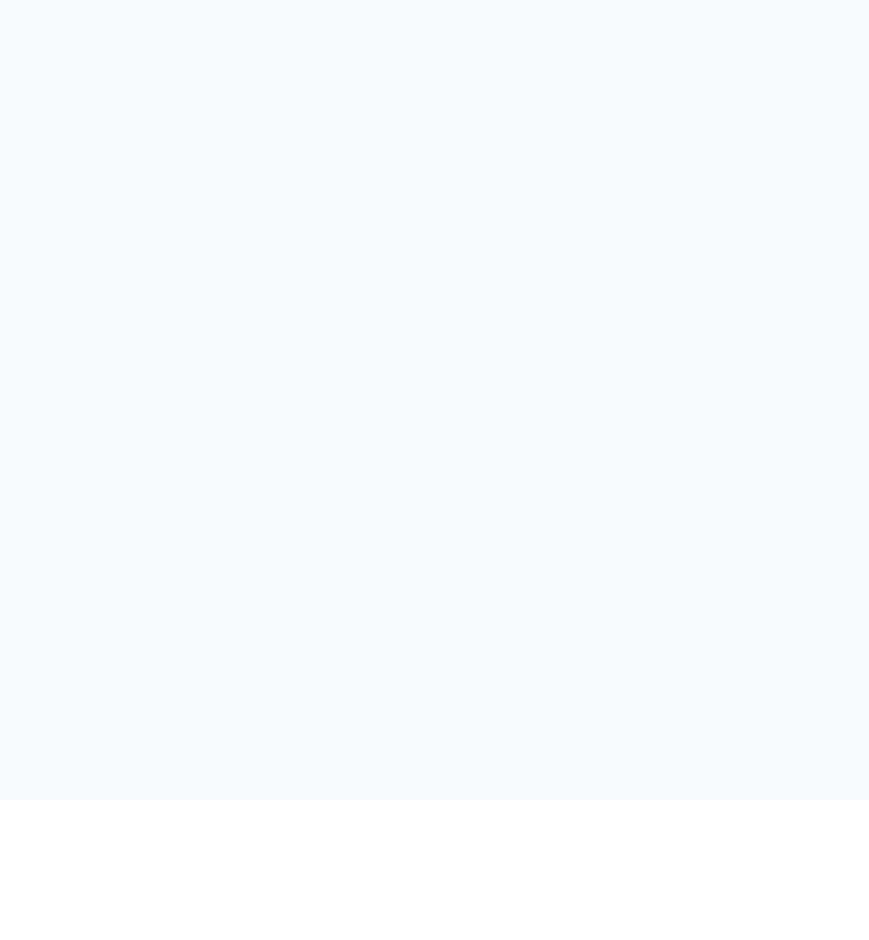
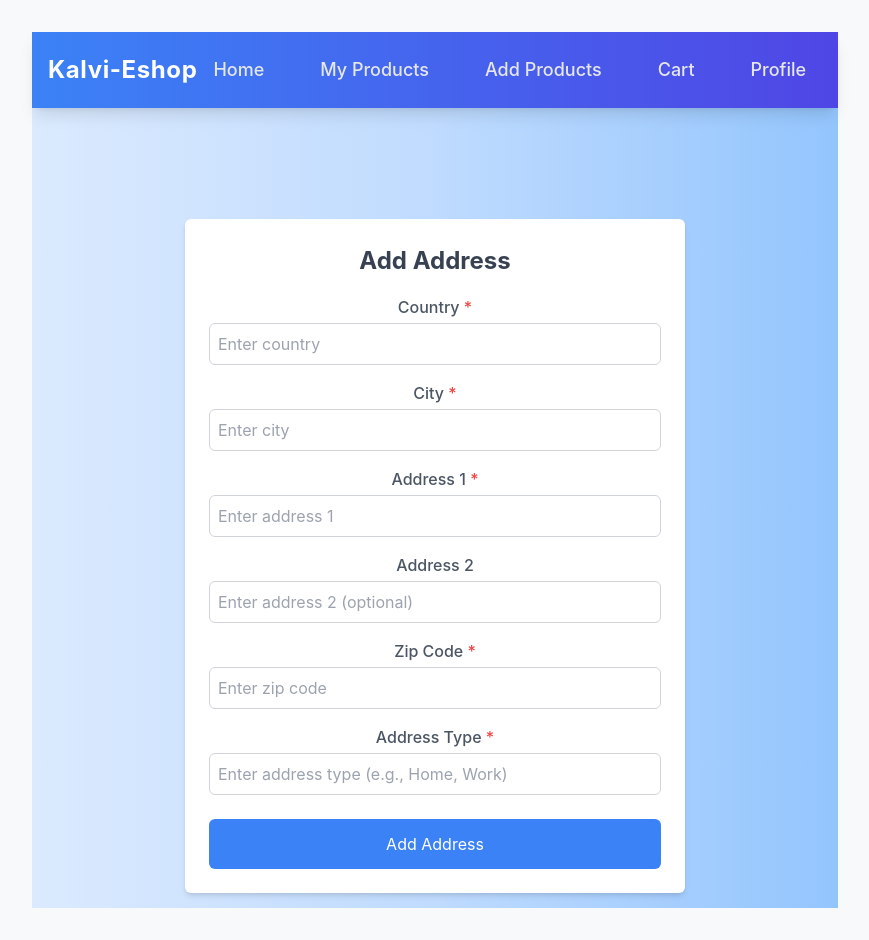
Before and after one commit to atharvadudhe/Ecommerce-Follow-Along, a React (Vite) app in the folder frontend/: page /create-address in a window 1280 px wide. Before the commit this address had no page. Shown: the whole page, without its empty margins (205-1074 px from the left). Before the commit the page ends 800 px from the top, so only its background shows below. Built offline with nearby package versions, Linux system fonts and the light colour scheme.

Commit message:
completed M21

```diff
--- a/frontend/src/App.jsx
+++ b/frontend/src/App.jsx
@@ -1,5 +1,5 @@
 import {BrowserRouter,Routes,Route} from 'react-router-dom';
-import {LoginPage,SignupPage,Home,CreateProduct,MyProducts,Cart,ProductDetails, Profile} from './Routes.jsx'
+import {LoginPage,SignupPage,Home,CreateProduct,MyProducts,Cart,ProductDetails, Profile, CreateAddress} from './Routes.jsx'
 
 import './App.css';
 
@@ -16,6 +16,7 @@ function App() {
       <Route path="/cart" element={<Cart/>}/>
       <Route path="/product/:id" element={<ProductDetails />} />
       <Route path="/profile" element={<Profile/>} />
+      <Route path="/create-address" element={<CreateAddress/>} />
     </Routes>
     </BrowserRouter>
 
--- a/frontend/src/Routes.jsx
+++ b/frontend/src/Routes.jsx
@@ -6,4 +6,5 @@ import MyProducts from './pages/myProduct';
 import Cart from './pages/cart';
 import ProductDetails from './pages/productDetails';
 import Profile from './pages/profile';
-export {LoginPage,SignupPage,Home,CreateProduct,MyProducts,Cart,ProductDetails, Profile};
+import CreateAddress from './pages/createAddress.jsx'
+export {LoginPage,SignupPage,Home,CreateProduct,MyProducts,Cart,ProductDetails, Profile, CreateAddress};
--- /dev/null
+++ b/frontend/src/pages/createAddress.jsx
@@ -0,0 +1,150 @@
+import React, { useState } from "react";
+import axios from "axios";
+import { useNavigate } from "react-router-dom";
+import Nav from "../components/auth/nav";
+
+const CreateAddress = () => {
+    const navigate = useNavigate();
+
+    const [country, setCountry] = useState("");
+    const [city, setCity] = useState("");
+    const [address1, setAddress1] = useState("");
+    const [address2, setAddress2] = useState("");
+    const [zipCode, setZipCode] = useState("");
+    const [addressType, setAddressType] = useState("");
+
+    const handleSubmit = async (e) => {
+        e.preventDefault();
+        const addressData = {
+            country,
+            city,
+            address1,
+            address2,
+            zipCode,
+            addressType,
+            email: "atharva@gmail.com"
+        };
+
+        try {
+            const response = await axios.post(
+                "http://localhost:8000/api/v2/user/add-address",
+                addressData,
+                {
+                    headers: { "Content-Type": "application/json" },
+                }
+            );
+            if (response.status === 201) {
+                alert("Address added successfully!");
+                navigate("/profile");
+            }
+        } catch (err) {
+            console.error("Error adding address:", err);
+            alert("Failed to add address. Please check the data and try again.");
+        }
+    };
+
+return (
+        <>
+            <Nav />
+            <div className="min-h-screen flex items-center justify-center bg-gradient-to-r from-blue-100 via-blue-200 to-blue-300">
+                <div className="w-[90%] max-w-[500px] bg-white shadow-md h-auto rounded-md p-6 mx-auto mt-8 sm:mt-16 lg:mt-24">
+                    <h5 className="text-[24px] font-bold text-center mb-4 text-gray-700">
+                        Add Address
+                    </h5>
+                    <form onSubmit={handleSubmit}>
+                        <div className="mt-4">
+                            <label className="pb-1 block text-gray-600 font-medium">
+                                Country <span className="text-red-500">*</span>
+                            </label>
+                            <input
+                                type="text"
+                                value={country}
+                                className="w-full p-2 border rounded-md focus:outline-none focus:ring-2 focus:ring-blue-400 hover:shadow-lg transition-shadow duration-200"
+                                onChange={(e) => setCountry(e.target.value)}
+                                placeholder="Enter country"
+                                required
+                            />
+                        </div>
+
+                        <div className="mt-4">
+                            <label className="pb-1 block text-gray-600 font-medium">
+                                City <span className="text-red-500">*</span>
+                            </label>
+                            <input
+                                type="text"
+                                value={city}
+                                className="w-full p-2 border rounded-md focus:outline-none focus:ring-2 focus:ring-blue-400 hover:shadow-lg transition-shadow duration-200"
+                                onChange={(e) => setCity(e.target.value)}
+                                placeholder="Enter city"
+                                required
+                            />
+                        </div>
+
+                        <div className="mt-4">
+                            <label className="pb-1 block text-gray-600 font-medium">
+                                Address 1 <span className="text-red-500">*</span>
+                            </label>
+                            <input
+                                type="text"
+                                value={address1}
+                                className="w-full p-2 border rounded-md focus:outline-none focus:ring-2 focus:ring-blue-400 hover:shadow-lg transition-shadow duration-200"
+                                onChange={(e) => setAddress1(e.target.value)}
+                                placeholder="Enter address 1"
+                                required
+                            />
+                        </div>
+
+                        <div className="mt-4">
+                            <label className="pb-1 block text-gray-600 font-medium">
+                                Address 2
+                            </label>
+                            <input
+                                type="text"
+                                value={address2}
+                                className="w-full p-2 border rounded-md focus:outline-none focus:ring-2 focus:ring-blue-400 hover:shadow-lg transition-shadow duration-200"
+                                onChange={(e) => setAddress2(e.target.value)}
+                                placeholder="Enter address 2 (optional)"
+                            />
+                        </div>
+<div className="mt-4">
+                            <label className="pb-1 block text-gray-600 font-medium">
+                                Zip Code <span className="text-red-500">*</span>
+                            </label>
+                            <input
+                                type="number"
+                                value={zipCode}
+                                className="w-full p-2 border rounded-md focus:outline-none focus:ring-2 focus:ring-blue-400 hover:shadow-lg transition-shadow duration-200"
+                                onChange={(e) => setZipCode(e.target.value)}
+                                placeholder="Enter zip code"
+                                required
+                            />
+                        </div>
+
+                        <div className="mt-4">
+                            <label className="pb-1 block text-gray-600 font-medium">
+                                Address Type <span className="text-red-500">*</span>
+                            </label>
+                            <input
+                                type="text"
+                                value={addressType}
+                                className="w-full p-2 border rounded-md focus:outline-none focus:ring-2 focus:ring-blue-400 hover:shadow-lg transition-shadow duration-200"
+                                onChange={(e) => setAddressType(e.target.value)}
+                                placeholder="Enter address type (e.g., Home, Work)"
+                                required
+                            />
+                        </div>
+
+                        <button
+                            type="submit"
+                            className="w-full mt-6 bg-blue-500 text-white p-3 rounded-md hover:bg-blue-600 transition-colors duration-200"
+                        >
+                            Add Address
+                        </button>
+                    </form>
+                </div>
+            </div>
+        </>
+    );
+};
+
+export default CreateAddress;
--- a/frontend/src/pages/profile.jsx
+++ b/frontend/src/pages/profile.jsx
@@ -1,6 +1,7 @@
 import React, { useEffect, useState } from "react";
-// import AddressCard from "../components/auth/AddressCard";
-import Nav from "../components/auth/nav";
+import AddressCart from "../components/auth/AddressCart";
+import NavBar from "../components/auth/nav";
+import { useNavigate } from "react-router-dom"
 
 export default function Profile() {
 	const [personalDetails, setPersonalDetails] = useState({
@@ -9,6 +10,7 @@ export default function Profile() {
 		phoneNumber: "",
 		avatarUrl: "",
 	});
+	const navigate = useNavigate();
 
 	const [addresses, setAddresses] = useState([]);
 
@@ -36,10 +38,14 @@ export default function Profile() {
 			});
 	}, []);
 
+	const handleAddAddress = () => {
+        navigate("/create-address");
+    };
+
 
 	return (
 		<>
-			<Nav />
+			<NavBar />
 			<div className="w-full min-h-screen bg-neutral-800 p-5">
 				<div className="w-full h-full bg-neutral-700 rounded-lg">
 					<div className="w-full h-max my-2 p-5">
@@ -102,7 +108,9 @@ export default function Profile() {
 							</h1>
 						</div>
 						<div className="w-full h-max p-5">
-							<button className="w-max px-3 py-2 bg-neutral-600 text-neutral-100 rounded-md text-center hover:bg-neutral-100 hover:text-black transition-all duration-100"							>
+							<button className="w-max px-3 py-2 bg-neutral-600 text-neutral-100 rounded-md text-center hover:bg-neutral-100 hover:text-black transition-all duration-100"
+							onClick={handleAddAddress}
+								>
 								Add Address
 							</button>
 						</div>
--- a/package.json
+++ /dev/null
@@ -1,5 +0,0 @@
-{
-  "dependencies": {
-    "cors": "^2.8.5"
-  }
-}
```
Also changed, not shown: 2 other files (tests, documents, lock files or other folders).
